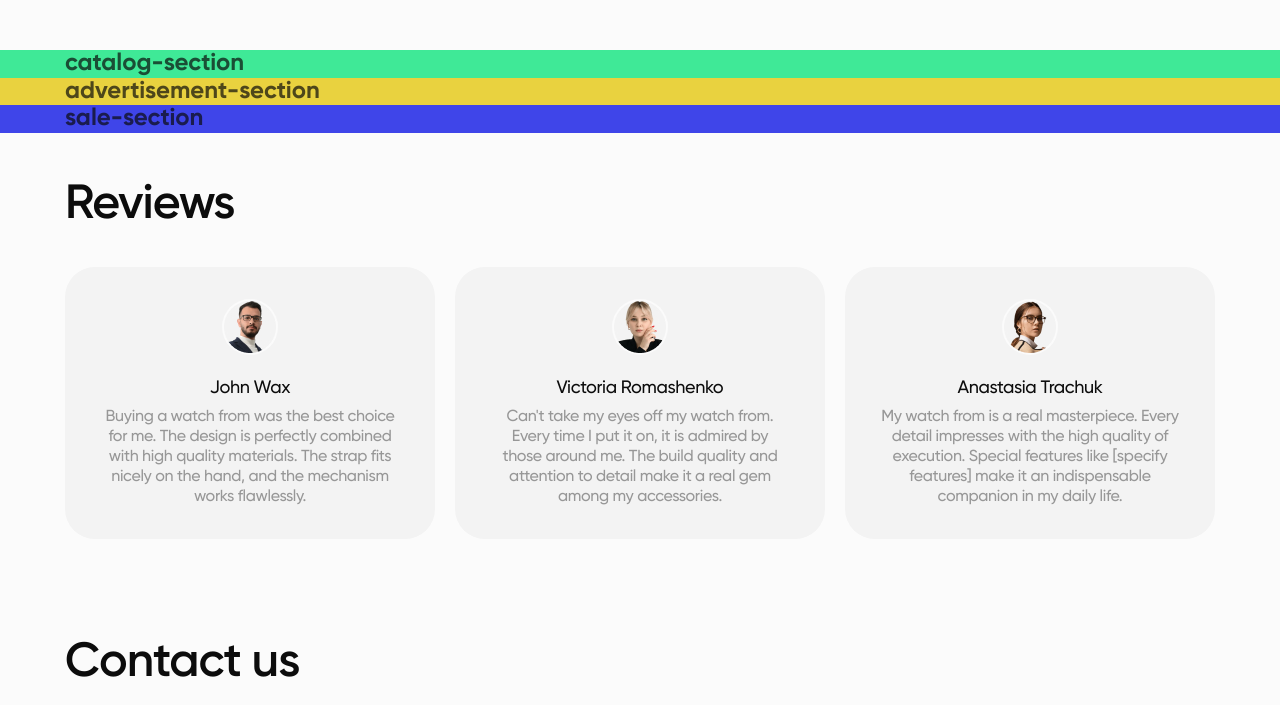
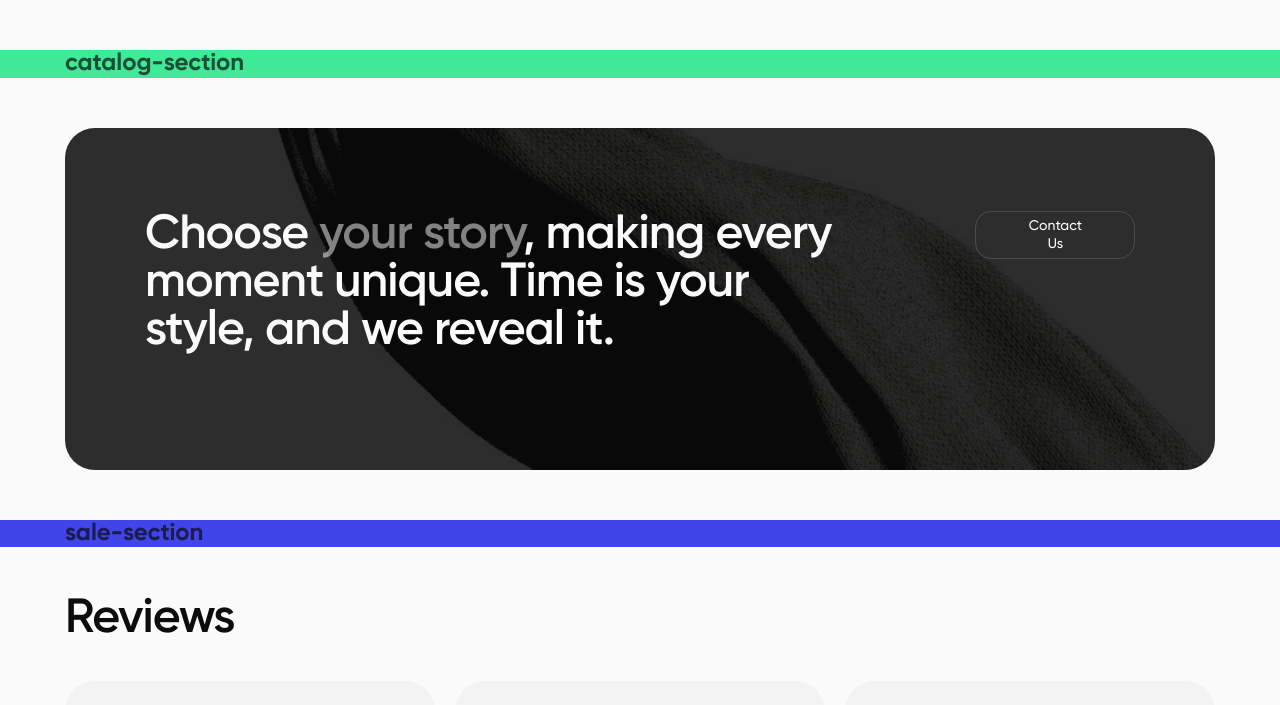
Before and after one commit to mrBidone/TeamProject-WatchCharm-Team2_105, a website built with Vite: page src/index.html in a window 1280 px wide. Shown: the part 1611-2316 px from the top of the page. Built offline with nearby package versions, Linux system fonts and the light colour scheme; files whose address does not match are found by name.

Commit message:
advrts-first fix

```diff
--- a/src/css/advertisement.css
+++ b/src/css/advertisement.css
@@ -1,5 +1,105 @@
-.advertisement {
-    background-color: rgb(233, 210, 63);
+.advertisement-container {
+    padding: 60px 28px;
+    background: #0c0c0c;
+    background-image: url(../img/advertisement/advertisement-bg-mobile.png);
+    border-radius: 30px;
+    max-width: 335px;
+    background-repeat: no-repeat;
+    background-size: cover;
+    background-position: center;
 }
 
-/* Коли почнете працювати видаліть цей стиль, він призначенний для тесту */
+
+@media only screen and (min-resolution:192dpi) {
+    .advertisement-container {
+        background-image: url(../img/advertisement/advertisement-bg-mobile@2x.png);
+    }
+
+}
+
+.advertisement-descr {
+    font-weight: 600;
+    font-size: 32px;
+    line-height: 1;
+    letter-spacing: -0.02em;
+    color: #fbfbfb;
+    margin-bottom: 28px;
+}
+
+.advertisement-accent {
+    color: rgba(251, 251, 251, 0.5);
+}
+
+.advertisement-link {
+    display: flex;
+    justify-content: center;
+    align-items: center;
+    border: 1px solid rgba(251, 251, 251, 0.15);
+    border-radius: 16px;
+    width: 160px;
+    height: 48px;
+    font-weight: 500;
+    font-size: 14px;
+    line-height: 1.3;
+    text-align: center;
+    color: #fbfbfb;
+    padding-top: 15px;
+    padding-bottom: 15px;
+    padding-left: 44px;
+    padding-right: 43px;
+    transition: color 250ms linear, background-color 250ms linear;
+}
+
+.advertisement-link:hover,
+.advertisement-link:focus {
+    color: #0c0c0c;
+    background: #fbfbfb;
+
+}
+
+@media only screen and (min-width:768px) {
+    .advertisement-descr {
+        font-size: 48px;
+        margin-bottom: 32px;
+    }
+
+    .advertisement-container {
+        padding: 80px 64px;
+        background-image: url(../img/advertisement/advertisement-bg-tablet.png);
+        border-radius: 30px;
+        max-width: 704px;
+
+    }
+
+    @media only screen and (min-resolution:192dpi) {
+        .advertisement-container {
+            background-image: url(../img/advertisement/advertisement-bg-tablet@2x.png);
+        }
+
+    }
+
+
+
+}
+
+@media only screen and (min-width:1280px) {
+    .advertisement-container {
+        display: flex;
+        gap: 140px;
+        padding: 83px 80px;
+        background-image: url(../img/advertisement/advertisement-bg-desktop.png);
+        max-width: 1150px;
+
+    }
+
+    @media only screen and (min-resolution:192dpi) {
+        .advertisement-container {
+            background-image: url(../img/advertisement/advertisement-bg-desktop@2x.png);
+        }
+
+    }
+
+    .advertisement-descr {
+        max-width: 690px;
+    }
+}
--- a/src/partials/advertisement.html
+++ b/src/partials/advertisement.html
@@ -1,6 +1,12 @@
-<section class="advertisement container">
-
-    <h2>advertisement-section</h2>
-    <!-- Як почнете працювати видаліть цей заголовок, бо він тут тільки для тесту -->
-
+<section id="advertisement" class="section">
+    <div class="container">
+        <div class="advertisement-container">
+            <h2 class="advertisement-tittle visually-hidden">Advertisement</h2>
+            <p class="advertisement-descr">
+                Choose <span class="advertisement-accent">your story</span>, making
+                every moment unique. Time is your style, and we reveal it.
+            </p>
+            <a href="#contact-us" class="advertisement-link">Contact Us</a>
+        </div>
+    </div>
 </section>
```
Also changed, not shown: src/img/advertisement/advertisement-bg-desktop.png (added), src/img/advertisement/advertisement-bg-desktop@2x.png (added), src/img/advertisement/advertisement-bg-mobile.png (added), src/img/advertisement/advertisement-bg-mobile@2x.png (added), src/img/advertisement/advertisement-bg-tablet.png (added), src/img/advertisement/advertisement-bg-tablet@2x.png (added).
